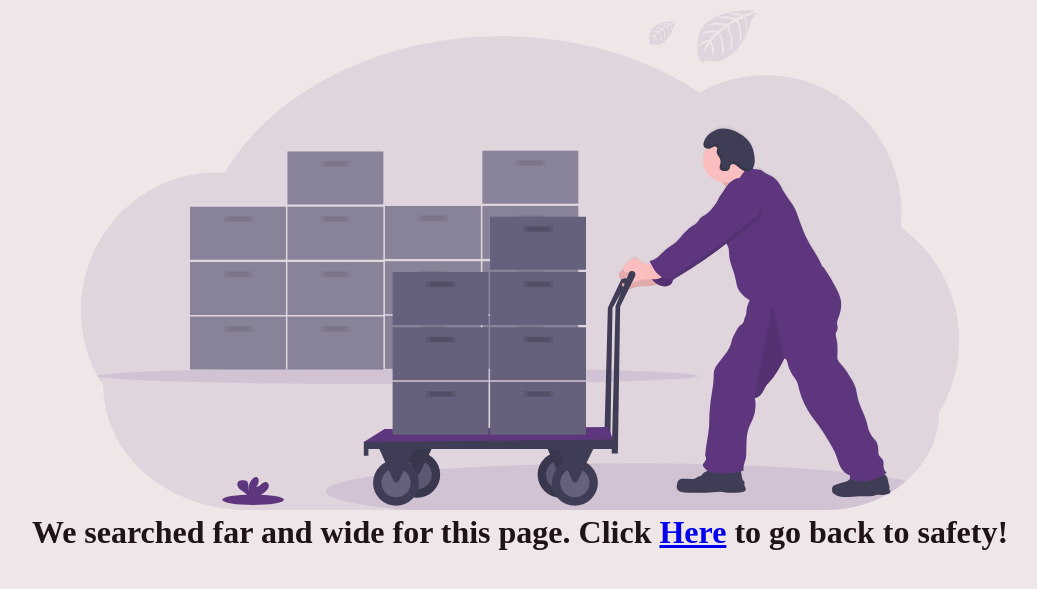
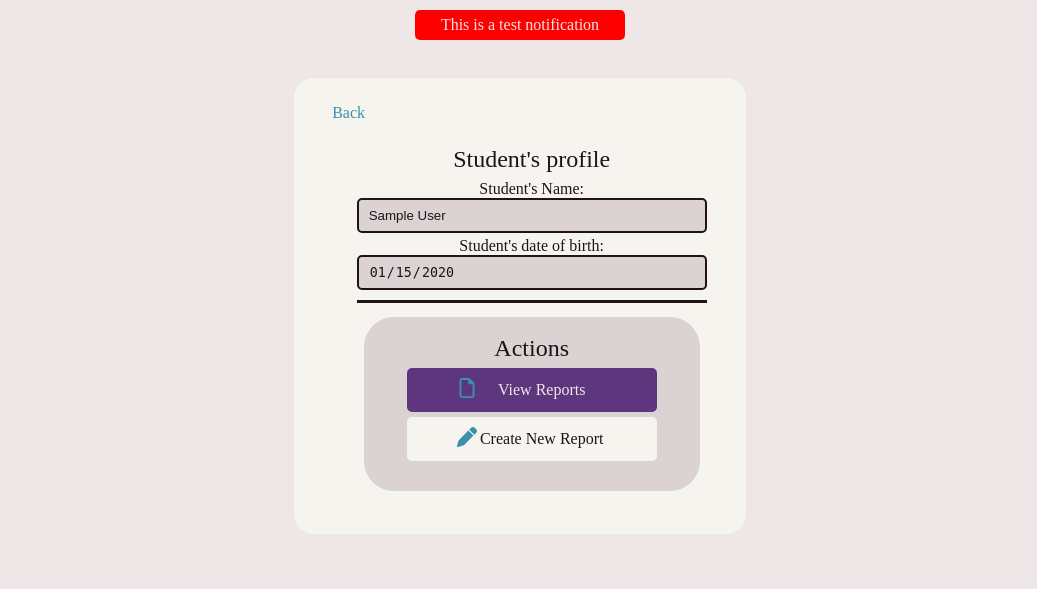
Before and after one commit to LukeNeedle/Secure-messaging, a Flask app: page /reports/1 in a window 1280 px wide. Shown: the part 52-641 px from the top of the page, without its empty margins (120-1157 px from the left). Run offline with Flask 2, Linux system fonts and the light colour scheme; a user stored in the database is signed in; data comes from the database, SQL or seed files in the repository; tables that the repository leaves empty hold one stand-in row (values such as "Sample post").

Commit message:
Report main page and user lookup

```diff
--- a/app.py
+++ b/app.py
@@ -906,11 +906,129 @@ def download_user_content(encryptedAttachmentID):
     connection.close()
     return send_file(result[0], as_attachment=True)
 
-@app.route('/reports', methods=['GET'])
-@login_required
-def reporting():# TODO
-    if type(current_user._get_current_object()) is not User:
-        return redirect(url_for('login'))
+@app.route('/reports', methods=['GET', 'POST'])
+@login_required
+def reporting_search():
+    if type(current_user._get_current_object()) is not User:
+        return redirect(url_for('login'))
+
+    if request.method == 'POST':
+        dataString = request.form.get('email-list')
+        if not dataString:
+            return redirect(url_for('reporting_search'))
+
+        data = dataString.split("|")
+        if len(data) != 3:
+            return redirect(url_for('reporting_search'))
+
+        connection = sqlite3.connect("database.db")
+        cursor = connection.cursor()
+        cursor.execute("SELECT StudentID FROM Students WHERE FirstName = ? and LastName = ? and DateOfBirth = ?;"
+                       , (data[0], data[1], data[2]))
+        result = cursor.fetchone()
+        if result == None:
+            print("No accounts found")
+            connection.close()
+            return redirect(url_for("reporting_search"))
+        else:
+            return redirect(url_for('student_reports', studentID=result[0]))
+
+    connection = sqlite3.connect("database.db")
+    cursor = connection.cursor()
+
+    if current_user.senco or current_user.safeguarding:
+        cursor.execute("SELECT FirstName, LastName, DateOfBirth FROM Students;")
+        result = cursor.fetchall()
+        if result == None or len(result) == 0:
+            print("No accounts found")
+            connection.close()
+            return render_template("report_lookup.html", msg="empty")
+
+        names = []
+        for name in result:
+            names.append((f"{name[0]} {name[1]}", f"{name[0]}|{name[1]}|{name[2]}"))
+
+        connection.close()
+        return render_template("report_lookup.html", names=names)
+
+    cursor.execute("SELECT StudentID FROM StudentRelationship WHERE StaffID=?;"
+                   , (current_user.id, ))
+    students = cursor.fetchall()
+    if students == None or len(students) == 0:
+        print("No links found")
+        connection.close()
+        return render_template("report_lookup.html", msg="empty")
+
+    names=[]
+    for student in students:
+        cursor.execute("SELECT FirstName, LastName, DateOfBirth FROM Students WHERE StudentID=?;"
+                       , (student[0], ))
+        result = cursor.fetchone()
+        if result == None:
+            print("No students found")
+            connection.close()
+            return render_template("report_lookup.html", msg="empty")
+
+        names.append((f"{result[0]} {result[1]}", f"{result[0]}|{result[1]}|{result[2]}"))
+
+    connection.close()
+    return render_template("report_lookup.html", names=names)
+
+@app.route('/reports/<string:studentID>', methods=['GET', 'POST'])
+def student_reports(studentID):
+    if type(current_user._get_current_object()) is not User:
+        return redirect(url_for('login'))
+
+    connection = sqlite3.connect("database.db")
+    cursor = connection.cursor()
+
+    cleanedID = entry_cleaner(studentID, "sql")
+    if studentID != cleanedID:
+        print("Invalid ID")
+        return redirect(url_for("reporting_search"))
+    del studentID
+
+    cursor.execute("SELECT Relationship FROM StudentRelationship WHERE StudentID=? and StaffID=?;"
+                   , (cleanedID, current_user.id))
+    result = cursor.fetchone()
+
+    if result == None and not (current_user.senco or current_user.safeguarding):
+        print("No relationship found")
+        connection.close()
+        return redirect(url_for("reporting_search"))
+
+    cursor.execute("SELECT FirstName, LastName, DateOfBirth FROM Students WHERE StudentID=?;"
+                   , (cleanedID, ))
+    result = cursor.fetchone()
+    if result == None or len(result) == 0:
+        print("No student")
+        connection.close()
+        return redirect(url_for("reporting_search"))
+
+
+    cursor.execute("SELECT FirstName, LastName, DateOfBirth FROM Students WHERE StudentID=?;"
+                   , (cleanedID, ))
+    result = cursor.fetchone()
+    if result == None:
+        print("No students found")
+        connection.close()
+        return render_template("report_lookup.html", msg="empty")
+
+    studentData = (f"{result[0]} {result[1]}", result[2])
+
+    return render_template("student_profile.html", studentData=studentData, studentID=cleanedID)
+
+@app.route('/reports/view/<string:studentID>', methods=['GET', 'POST'])
+def view_reports(studentID):
+    if type(current_user._get_current_object()) is not User:
+        return redirect(url_for('login'))
+    return render_template("under_construction.html")
+
+@app.route('/reports/write/<string:studentID>', methods=['GET', 'POST'])
+def create_report(studentID):
+    if type(current_user._get_current_object()) is not User:
+        return redirect(url_for('login'))
+
     return render_template("under_construction.html")
 
 @app.route('/settings', methods=['GET', 'POST'])
@@ -1338,6 +1456,7 @@ def edit_staff(staffEmail):
             return redirect(url_for("search_staff"))
 
         if resetPassword == "True":
+            print(resetPassword)
             passHash = hash_function.hash_variable("ChangeMe", result[2])
         else:
             passHash = result[1]
@@ -1357,7 +1476,7 @@ def edit_staff(staffEmail):
                               enabled,
                               archived,
                               passHash,
-                              result[1],
+                              result[2],
                               senco,
                               safeguarding,
                               admin,
@@ -1379,7 +1498,7 @@ def edit_staff(staffEmail):
         if current_user.get_user_dictionary()["admin"] == "False":
             return redirect(url_for("dashboard"))
         data = [cleanedFName, cleanedLName, cleanedTitle, cleanedEmail, enabled, senco, safeguarding, admin]
-        return render_template("edit_staff.html", data=data, msg=f"Successfully updated {staffEmail}'s account")
+        return render_template("edit_staff.html", data=data, msg=f"Successfully updated {cleanedEmail}'s account")
 
 @app.route('/app/users/students/create', methods=['GET', 'POST'])
 @login_required
@@ -1905,6 +2024,14 @@ def messaging_compose_css():
 def messaging_messages_css():
     return send_file('static//css//messaging_messages.css')
 
+@app.route('/static/css/report_lookup.css')
+def report_lookup_css():
+    return send_file('static//css//report_lookup.css')
+
+@app.route('/static/css/student_profile.css')
+def student_profile_css():
+    return send_file('static/css/student_profile.css')
+
 @app.route('/static/css/user_settings.css')
 def user_settings_css():
     return send_file('static//css//user_settings.css')
--- /dev/null
+++ b/static/css/student_profile.css
@@ -0,0 +1,126 @@
+/* colour schemes */
+@media (prefers-color-scheme: light) {
+    :root {
+        --text: #201316;
+        --background: #efe6e8;
+        --primary: #5d367d;
+        --secondary: #f5f4ef;
+        --accent: #3c90af;
+        --minor-border: #dad2d3;
+    }
+}
+@media (prefers-color-scheme: dark) {
+    :root {
+        --text: #efe6e8;
+        --background: #201316;
+        --primary: #3a347e;
+        --secondary: #2c1c16;
+        --accent: #a4d0e0;
+        --minor-border: #dad2d3;
+    }
+}
+
+.content {
+    margin-top: 3%;
+}
+
+.option-block {
+    border-radius: 20px;
+    padding: 3%;
+    padding-top: 2%;
+    padding-bottom: 2%;
+    padding-right: 5%;
+    background-color: var(--secondary);
+    width: fit-content;
+    height: fit-content;
+    margin: auto;
+    margin-top: 2%;
+}
+
+div.back a{
+    float: left;
+    margin-bottom: 3%;
+    cursor: pointer;
+    color: var(--accent);
+    padding-bottom: 10px;
+}
+
+.options-wrapper {
+    width: fit-content;
+    height: fit-content;
+    margin: auto;
+    margin-top: 2%;
+    padding: 5%;
+    border-radius: 30px;
+    margin-left: 2%;
+    margin-right: 2%;
+}
+
+.static {
+    border-bottom-style: solid;
+    border-bottom-color: var(--text);
+    padding-bottom: 2%;
+    margin-bottom: 4%;
+}
+
+p.title {
+    font-size: x-large;
+    color: var(--text);
+    margin-bottom: 2%;
+}
+
+.static input {
+    border-color: #201316;
+    color: #201316;
+    border-radius: 5px;
+    margin-bottom: 1%;
+    background-color: var(--minor-border);
+    padding: 2px;
+    padding-left: 10px;
+    width: 350px;
+    height: 35px;
+    border-style: solid;
+}
+
+.options-wrapper .buttons {
+    background-color: var(--minor-border);
+    margin: auto;
+    padding: 5%;
+    padding-bottom: 7%;
+    border-radius: 30px;
+    margin-left: 2%;
+    margin-right: 2%;
+}
+
+.options-wrapper .buttons *{
+    cursor: pointer;
+}
+
+.options-wrapper .buttons a{
+    background-color: var(--secondary);
+    color: var(--text);
+    display: flex;
+    align-items: center;
+    justify-content: center;
+    padding: 10px;
+    width: 250px;
+    border-radius: 5px;
+    padding-left: 50px;
+    padding-right: 50px;
+    margin-left: auto;
+    margin-right: auto;
+    margin-bottom: 5px;
+}
+
+.options-wrapper a span {
+    margin: 0;
+    text-align: center;
+    flex-grow: 1;
+}
+
+.options-wrapper a.view {
+    background-color: var(--primary);
+}
+.options-wrapper a.view span {
+    color: #efe6e8;
+}
--- a/templates/dashboard.html
+++ b/templates/dashboard.html
@@ -11,7 +11,7 @@
     <a class="messages" href="{{url_for('messages')}}">
         Messages
     </a>
-    <a class="reporting" href="{{url_for('reporting')}}">
+    <a class="reporting" href="{{url_for('reporting_search')}}">
         <picture>
             <source
               srcset="/static/icons/flag_dark.svg"
--- /dev/null
+++ b/templates/student_profile.html
@@ -0,0 +1,56 @@
+{% extends "base.html" %}
+
+{% block content %}
+<link rel="stylesheet" href="{{url_for('student_profile_css')}}">
+
+<div class="option-block">
+    <div class="back">
+        <a href="{{url_for('reporting_search')}}">
+            Back
+        </a>
+        <br>
+    </div>
+    <div class="options-wrapper">
+        <div class="static">
+            <p class="title">
+                Student's profile
+            </p>
+            <div class="student-details">
+                <p class="label">Student's Name:</p>
+                <input type="text" name="student-name" value="{{studentData[0]}}" disabled>
+                <p class="label">Student's date of birth:</p>
+                <input type="date" name="student-dob" value="{{studentData[1]}}" disabled>
+            </div>
+        </div>
+        <div class="buttons">
+            <p class="title">
+                Actions
+            </p>
+            <a class="view" href="{{url_for('view_reports', studentID=studentID)}}">
+                <picture>
+                    <source
+                    srcset="/static/icons/file_dark.svg"
+                    media="(prefers-color-scheme: dark)"
+                    />
+                    <img width="20" height="20" src="/static/icons/file.svg"/>
+                </picture>
+                <span>
+                    View Reports
+                </span>
+            </a>
+            <a class="create" href="{{url_for('create_report', studentID=studentID)}}">
+                <picture>
+                    <source
+                    srcset="/static/icons/pen_dark.svg"
+                    media="(prefers-color-scheme: dark)"
+                    />
+                    <img width="20" height="20" src="/static/icons/pen.svg"/>
+                </picture>
+                <span>
+                    Create New Report
+                </span>
+            </a>
+        </div>
+    </div>
+</div>
+{% endblock %}
```
Also changed, not shown: static/css/report_lookup.css (added, +102 -0 lines), templates/report_lookup.html (added, +43 -0 lines).
